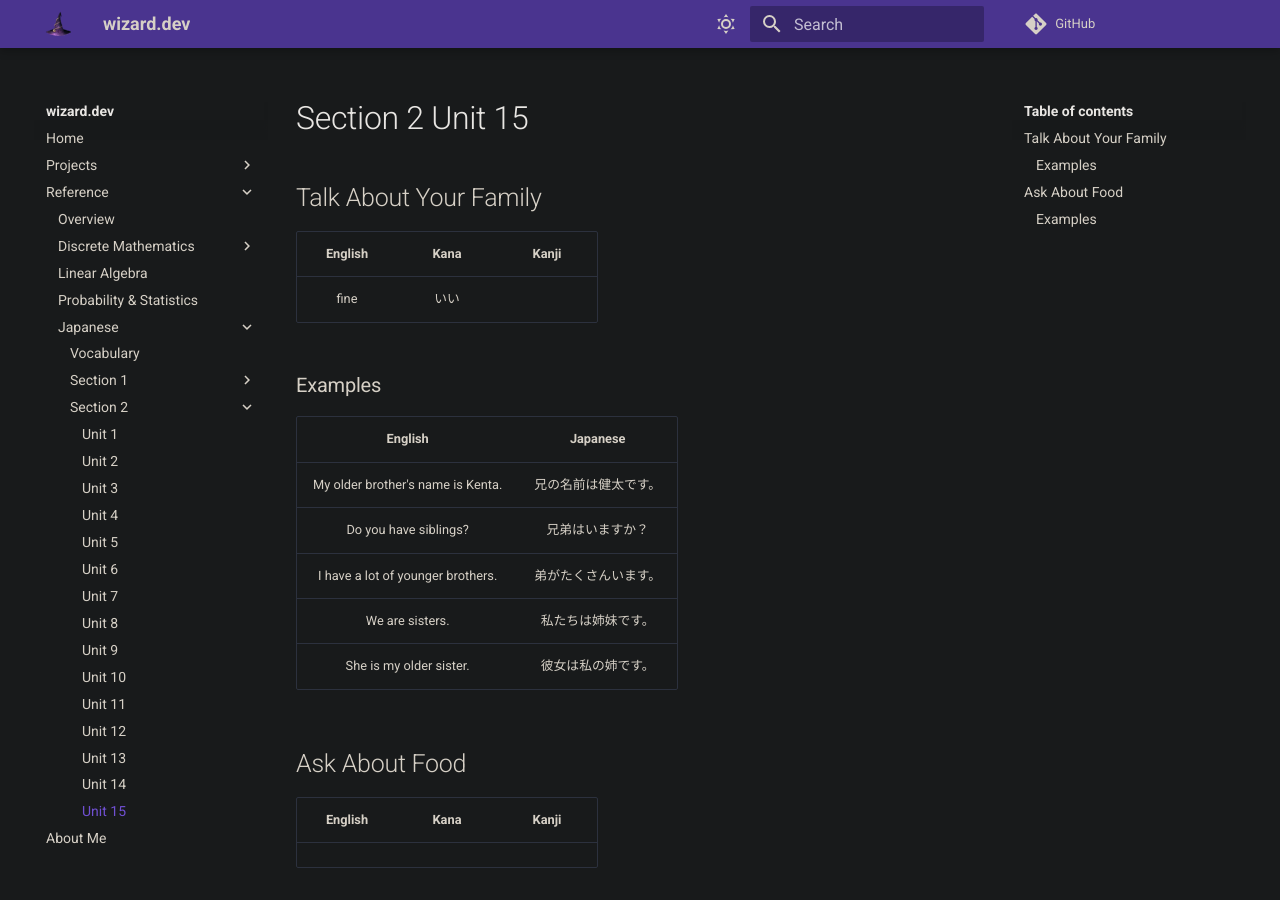
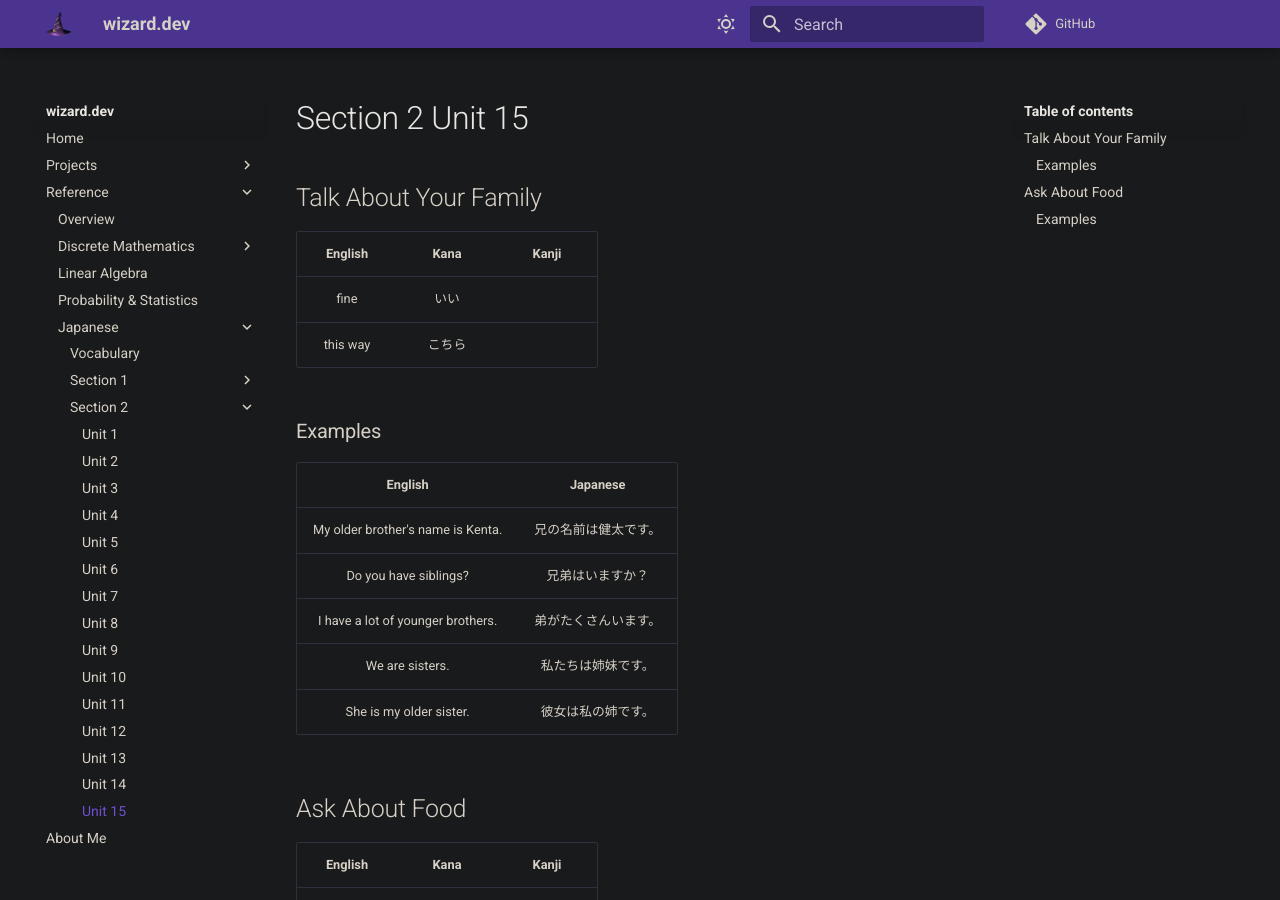
Before and after one commit to zkWildfire/wizard.dev, an MkDocs documentation site: the page built from docs/reference/japanese/section-2/unit-15.md, in a window 1280 px wide and 900 px high. Built offline with MkDocs 1.6.1 and Material for MkDocs 9.7.7, drawn with Linux system fonts in a browser that asks for light colours; comment, search, counter and statistics services are not loaded.

Commit message:
Add new vocabulary word.

```diff
--- a/docs/reference/japanese/section-2/unit-15.md
+++ b/docs/reference/japanese/section-2/unit-15.md
@@ -3,6 +3,7 @@
 | English | Kana | Kanji |
 |:-------:|:----:|:-----:|
 | fine | いい | |
+| this way | こちら | |
 
 ### Examples
 | English | Japanese |
```
Also changed, not shown: docs/reference/japanese/vocabulary.md (+1 -0 lines).
